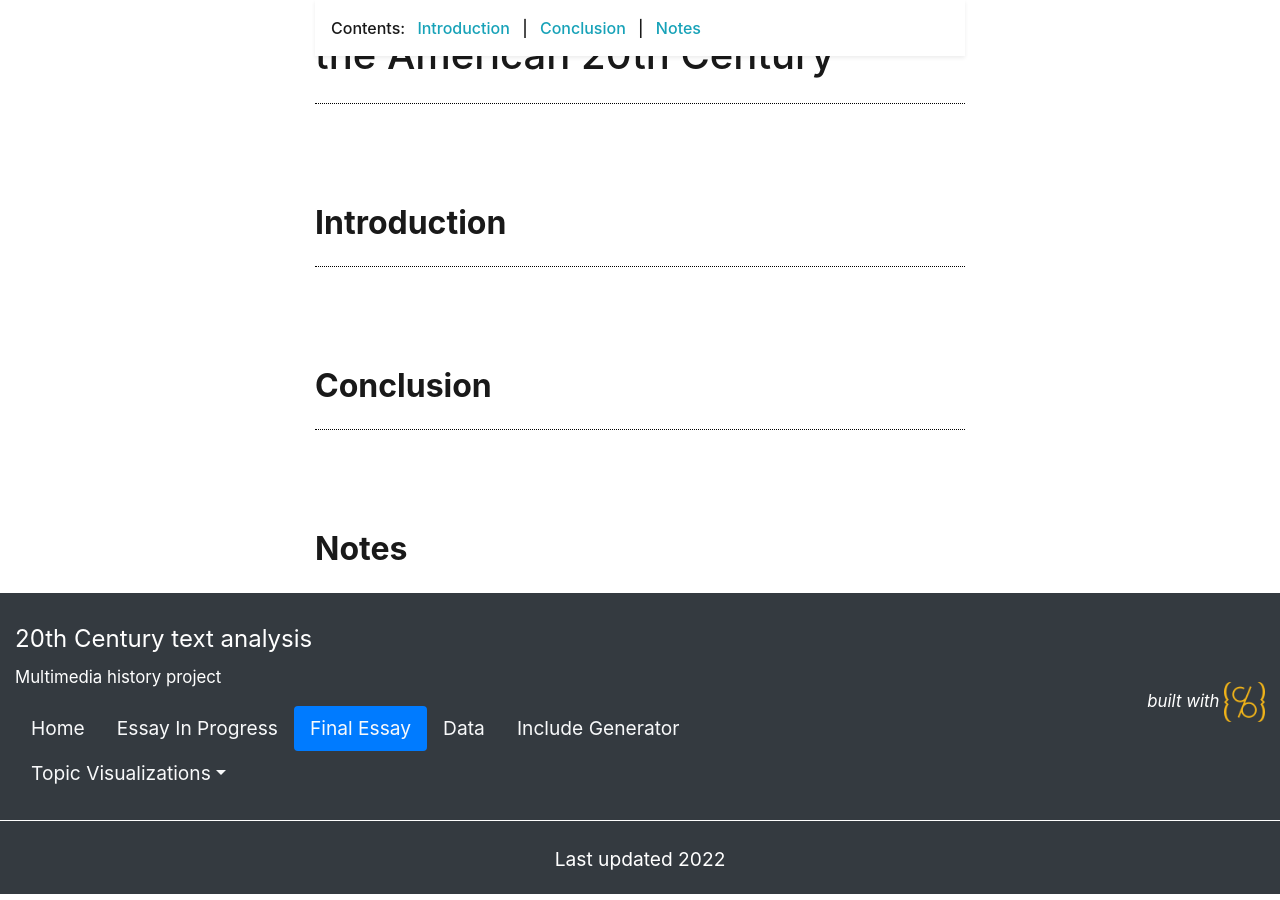
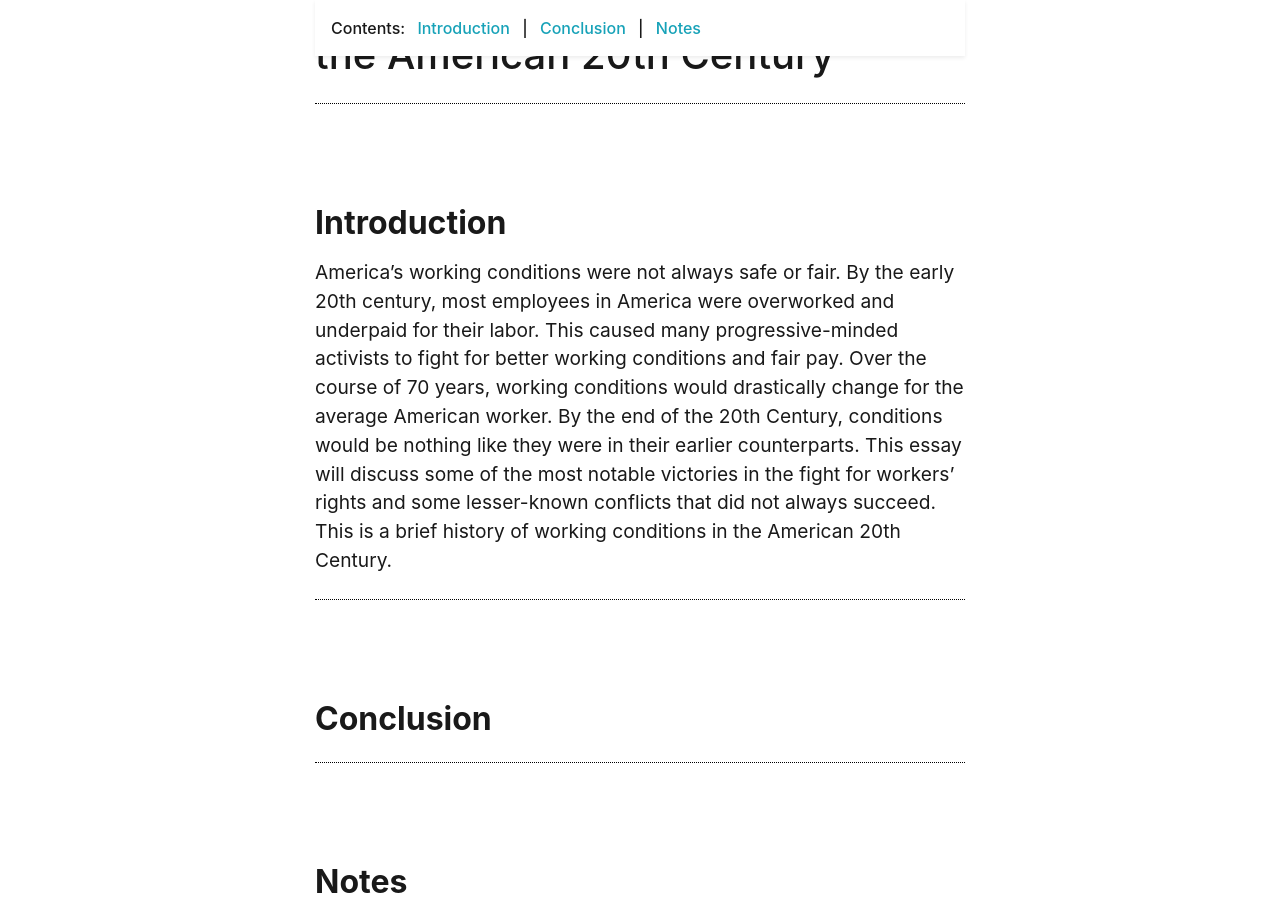
Before and after one commit to Dewi2266/American-Workers-Rights-History, a Jekyll site: the page built from pages/essay-02.md, in a window 1280 px wide and 900 px high, scrolled down 291 px. Built offline with Jekyll 4.4.1, drawn with Linux system fonts in a browser that asks for light colours; nearby versions of some CDN libraries; library files that are not in the unit come from our copies.

Commit message:
Update essay-02.md

```diff
--- a/pages/essay-02.md
+++ b/pages/essay-02.md
@@ -8,6 +8,7 @@ permalink: /essay-02.html
 
 # A Brief History ofWorker Right in the American 20th Century
 ## Introduction
+  America’s working conditions were not always safe or fair. By the early 20th century, most employees in America were overworked and underpaid for their labor. This caused many progressive-minded activists to fight for better working conditions and fair pay. Over the course of 70 years, working conditions would drastically change for the average American worker. By the end of the 20th Century, conditions would be nothing like they were in their earlier counterparts. This essay will discuss some of the most notable victories in the fight for workers' rights and some lesser-known conflicts that did not always succeed. This is a brief history of working conditions in the American 20th Century.
 
 ## Conclusion
 
```
